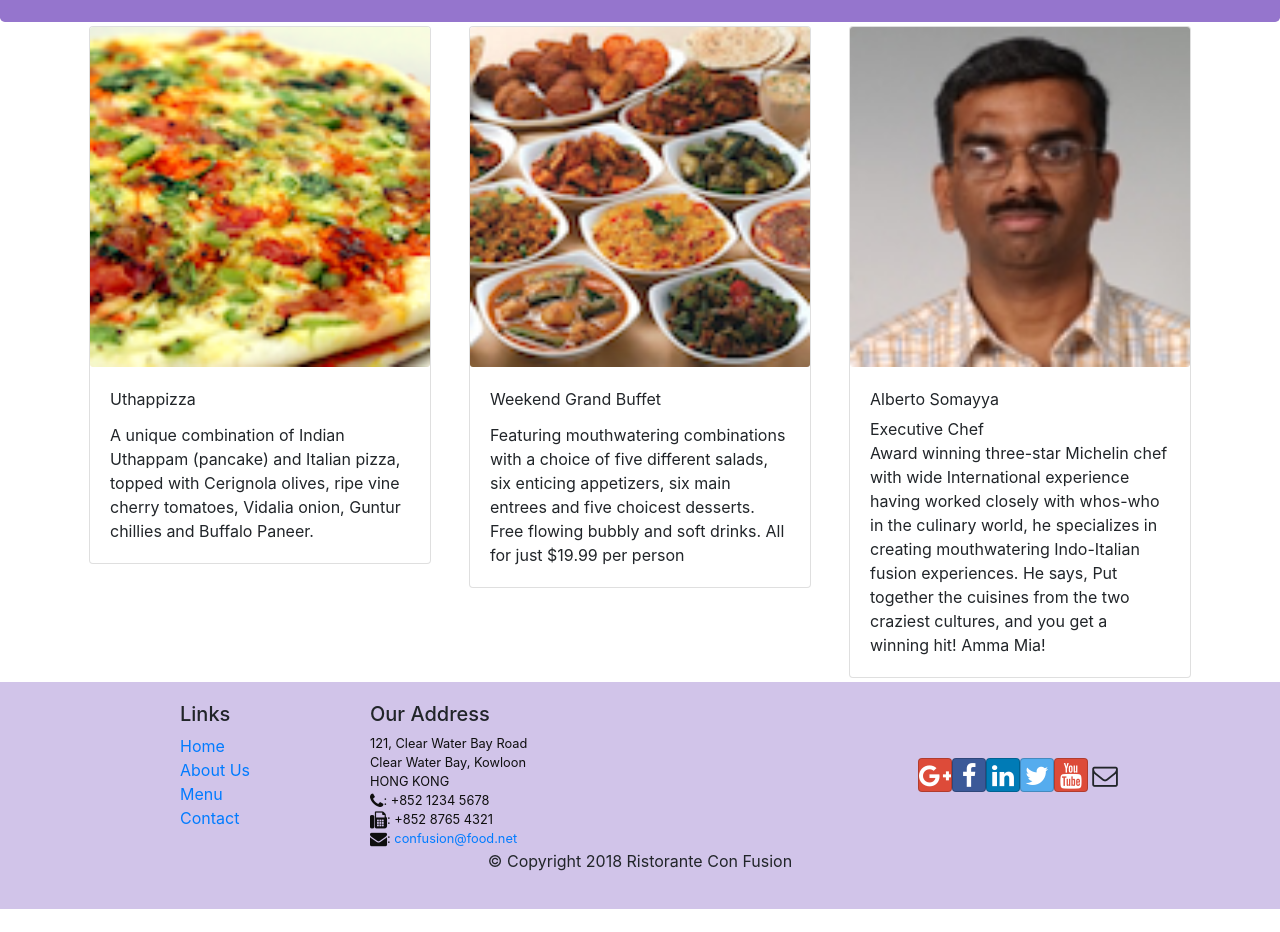
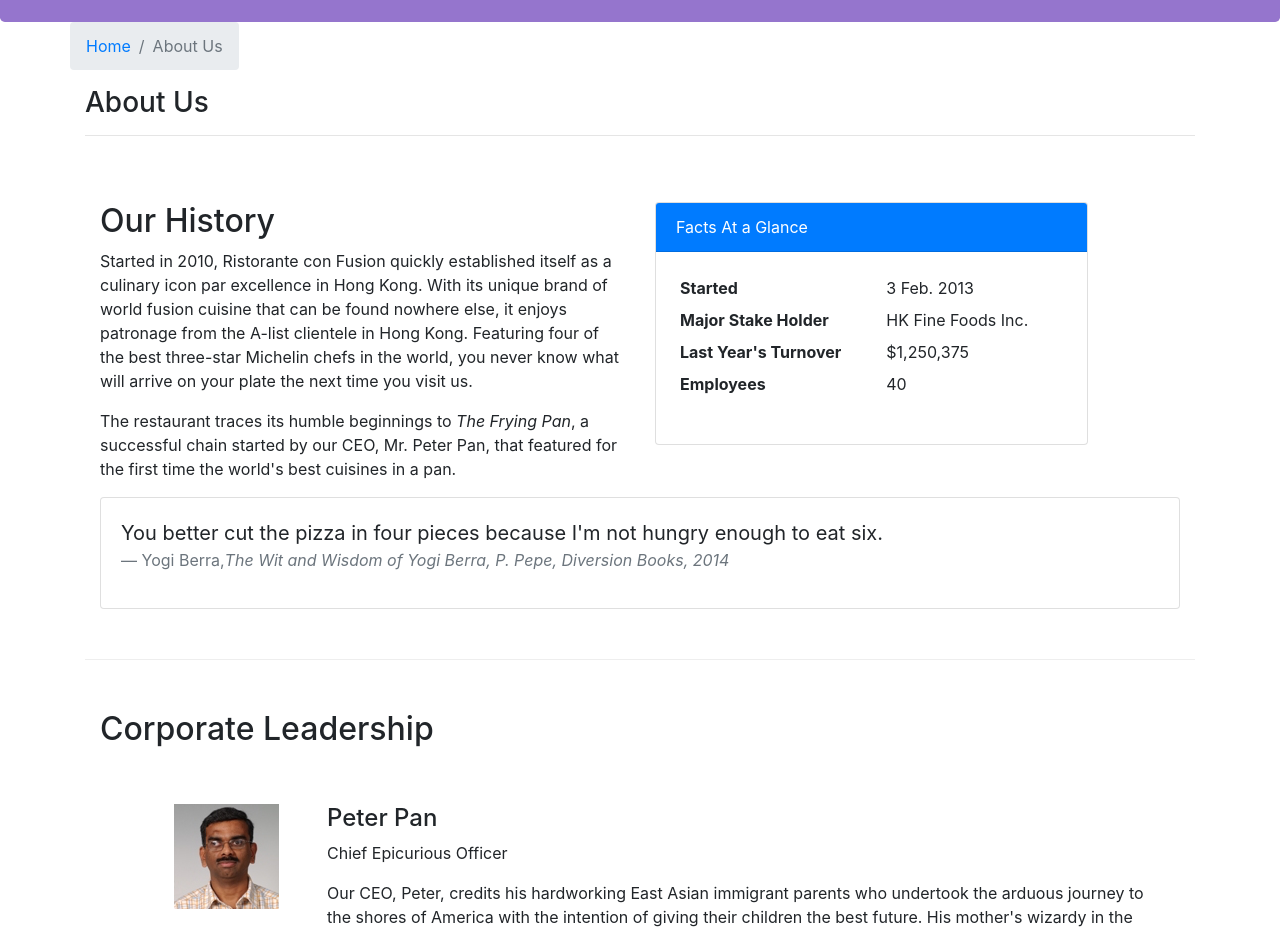
Before and after one commit to Drithyl/React-confusion, a React (Create React App) app: page /aboutus in a window 1280 px wide. Before the commit this address led to /home. Shown: the part 320-1252 px from the top of the page. Before the commit the page ends 1229 px from the top, so only its background shows below. Built offline with nearby package versions, Linux system fonts and the light colour scheme.

Commit message:
Assignment 2 - About Us Page

```diff
--- /dev/null
+++ b/src/components/AboutComponent.js
@@ -0,0 +1,99 @@
+import React from 'react';
+import { Breadcrumb, BreadcrumbItem, Card, CardBody, CardHeader, Media } from 'reactstrap';
+import { Link } from 'react-router-dom';
+
+function RenderLeader({ leader })
+{
+  return (
+    <div key={leader.id} className="col-12 mt-5">
+      <Media tag="li">
+        <Media left middle>
+          <Media object src={leader.image} alt={leader.name} />
+        </Media>
+
+        <Media body className="ml-5">
+          <Media heading>{leader.name}</Media>
+          <p>{leader.designation}</p>
+
+          <p>{leader.description}</p>
+        </Media>
+      </Media>
+    </div>
+  );
+}
+
+function About(props) {
+
+    const leaders = props.leaders.map((leader) => {
+      return (
+        <div key={leader.id} className="col-12 m-1">
+          <RenderLeader leader={leader} />
+        </div>
+      );
+    });
+
+    return(
+        <div className="container">
+            <div className="row">
+                <Breadcrumb>
+                    <BreadcrumbItem><Link to="/home">Home</Link></BreadcrumbItem>
+                    <BreadcrumbItem active>About Us</BreadcrumbItem>
+                </Breadcrumb>
+                <div className="col-12">
+                    <h3>About Us</h3>
+                    <hr />
+                </div>
+            </div>
+            <div className="row row-content">
+                <div className="col-12 col-md-6">
+                    <h2>Our History</h2>
+                    <p>Started in 2010, Ristorante con Fusion quickly established itself as a culinary icon par excellence in Hong Kong. With its unique brand of world fusion cuisine that can be found nowhere else, it enjoys patronage from the A-list clientele in Hong Kong.  Featuring four of the best three-star Michelin chefs in the world, you never know what will arrive on your plate the next time you visit us.</p>
+                    <p>The restaurant traces its humble beginnings to <em>The Frying Pan</em>, a successful chain started by our CEO, Mr. Peter Pan, that featured for the first time the world's best cuisines in a pan.</p>
+                </div>
+                <div className="col-12 col-md-5">
+                    <Card>
+                        <CardHeader className="bg-primary text-white">Facts At a Glance</CardHeader>
+                        <CardBody>
+                            <dl className="row p-1">
+                                <dt className="col-6">Started</dt>
+                                <dd className="col-6">3 Feb. 2013</dd>
+                                <dt className="col-6">Major Stake Holder</dt>
+                                <dd className="col-6">HK Fine Foods Inc.</dd>
+                                <dt className="col-6">Last Year's Turnover</dt>
+                                <dd className="col-6">$1,250,375</dd>
+                                <dt className="col-6">Employees</dt>
+                                <dd className="col-6">40</dd>
+                            </dl>
+                        </CardBody>
+                    </Card>
+                </div>
+                <div className="col-12">
+                    <Card>
+                        <CardBody className="bg-faded">
+                            <blockquote className="blockquote">
+                                <p className="mb-0">You better cut the pizza in four pieces because
+                                    I'm not hungry enough to eat six.</p>
+                                <footer className="blockquote-footer">Yogi Berra,
+                                <cite title="Source Title">The Wit and Wisdom of Yogi Berra,
+                                    P. Pepe, Diversion Books, 2014</cite>
+                                </footer>
+                            </blockquote>
+                        </CardBody>
+                    </Card>
+                </div>
+            </div>
+            <div className="row row-content">
+                <div className="col-12">
+                    <h2>Corporate Leadership</h2>
+                </div>
+                <div className="col-12">
+                    <Media list>
+                        {leaders}
+                    </Media>
+                </div>
+            </div>
+        </div>
+    );
+}
+
+export default About;
--- a/src/components/MainComponent.js
+++ b/src/components/MainComponent.js
@@ -4,6 +4,7 @@
 
 //import our own components
 import Home from "./HomeComponent.js";
+import About from "./AboutComponent.js";
 import Menu from "./MenuComponent.js";
 import Contact from "./ContactComponent.js";
 import DishDetail from "./DishdetailComponent.js";
@@ -67,6 +68,7 @@
         <Switch>
           {/* Route component from React Router specifies the navigation path to reach that resource */}
           <Route path="/home" component={HomePage} />
+          <Route exact path="/aboutus" component={() => <About leaders={this.state.leaders} />} />
 
           {/* exact attribute means path should match exactly this to route to that component.
               So for instance if a parameter to menu is passed in /menu/:dishId as below, it would
```
